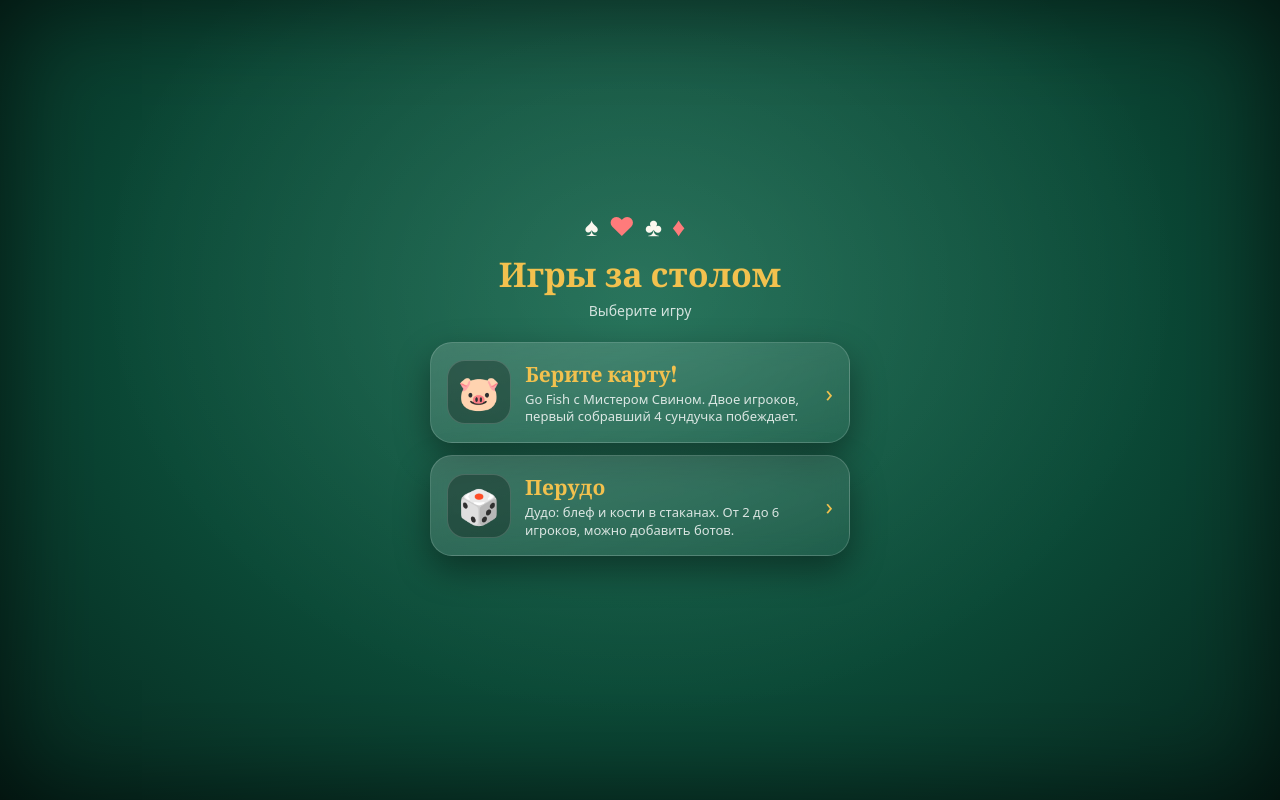
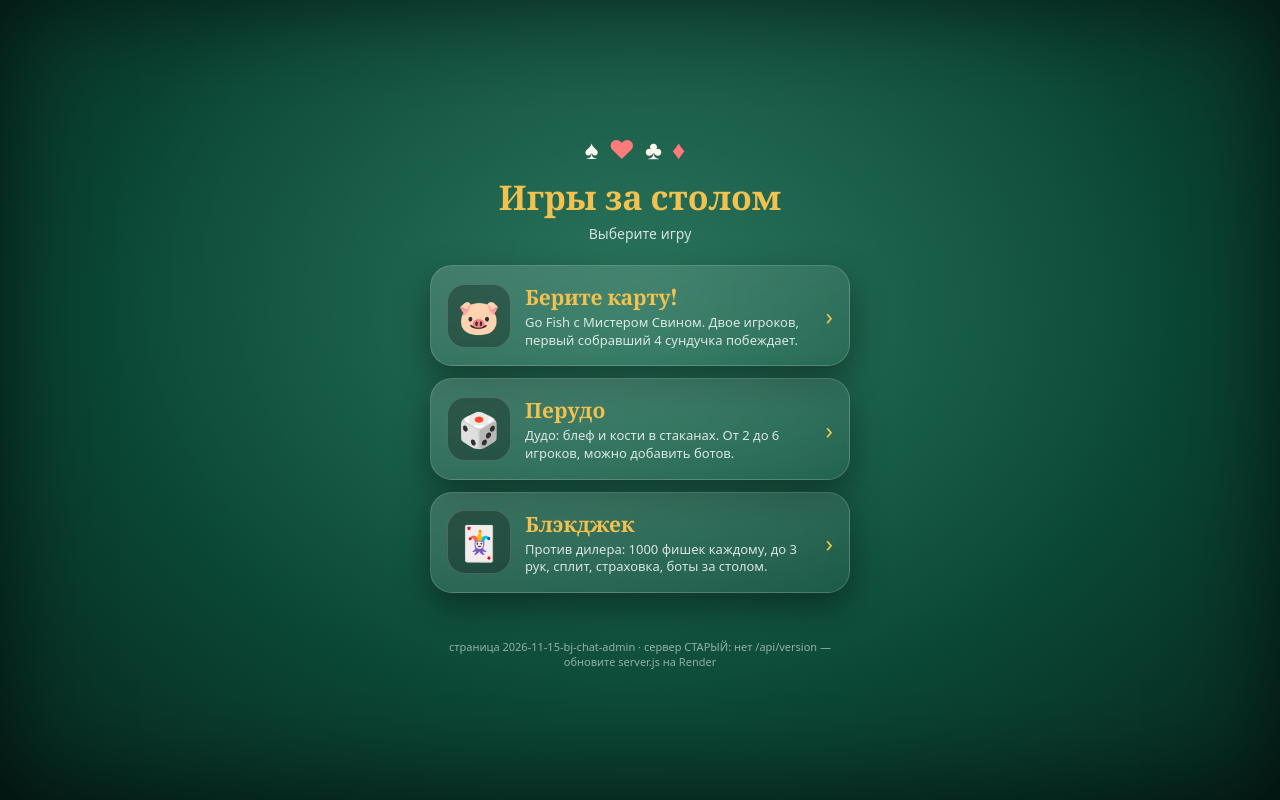
Before and after one commit to nkomputer26-png/gofish, a website: page public/index.html in a window 1280 px wide. Drawn offline with nearby package versions, Linux system fonts and the light colour scheme; no server answers.

Commit message:
Update index.html

```diff
--- a/public/index.html
+++ b/public/index.html
@@ -22,12 +22,14 @@ h1{font-family:var(--serif);font-weight:800;font-size:34px;color:var(--gold);mar
   background:linear-gradient(160deg,rgba(255,255,255,.16),rgba(255,255,255,.05));backdrop-filter:blur(10px);-webkit-backdrop-filter:blur(10px);box-shadow:0 14px 34px rgba(0,0,0,.4);cursor:pointer;text-decoration:none;
   transition:transform .15s,border-color .2s;animation:rise .6s both}
 .game:nth-of-type(2){animation-delay:.12s}
+.game:nth-of-type(3){animation-delay:.24s}
 .game:active{transform:scale(.97);border-color:var(--gold)}
 @keyframes rise{from{opacity:0;transform:translateY(24px)}}
 .ico{flex:none;width:64px;height:64px;border-radius:18px;display:flex;align-items:center;justify-content:center;font-size:34px;background:rgba(0,0,0,.28);border:1px solid var(--line)}
 .game b{display:block;font-family:var(--serif);font-size:21px;color:var(--gold)}
 .game span{display:block;font-size:13px;opacity:.82;margin-top:3px;line-height:1.35}
 .go{margin-left:auto;font-size:24px;color:var(--gold)}
+.ver{margin-top:10px;font-size:11px;opacity:.55}
 .msg{min-height:20px;margin-top:16px;color:#fca5a5;font-size:13px;font-weight:600}
 </style>
 </head>
@@ -46,16 +48,29 @@ h1{font-family:var(--serif);font-weight:800;font-size:34px;color:var(--gold);mar
     <div><b>Перудо</b><span>Дудо: блеф и кости в стаканах. От 2 до 6 игроков, можно добавить ботов.</span></div>
     <div class="go">›</div>
   </a>
+  <a class="game" href="/blackjack.html">
+    <div class="ico">🃏</div>
+    <div><b>Блэкджек</b><span>Против дилера: 1000 фишек каждому, до 3 рук, сплит, страховка, боты за столом.</span></div>
+    <div class="go">›</div>
+  </a>
   <div class="msg" id="msg"></div>
+  <div class="ver" id="ver"></div>
 </div>
 <script>
+(function(){
+  // Версия: страница (эта) и сервер. Если сервер «старый» — на Render не обновились файлы.
+  var PAGE='2026-11-15-bj-chat-admin',ver=document.getElementById('ver');
+  fetch('/api/version',{cache:'no-store'}).then(function(r){return r.ok?r.json():Promise.reject()}).then(function(d){
+    ver.textContent='страница '+PAGE+' · сервер '+d.version+(d.version===PAGE?' ✓':' (версии не совпадают)');
+  }).catch(function(){ver.textContent='страница '+PAGE+' · сервер СТАРЫЙ: нет /api/version — обновите server.js на Render';});
+})();
 (function(){
   // Ссылка вида /?room=1234 — узнаём игру по коду комнаты и сразу отправляем игрока в неё
   var q=new URLSearchParams(location.search).get('room');
   if(!q||!/^\d{4}$/.test(q))return;
   document.getElementById('sub').textContent='Подключаемся к комнате '+q+'…';
   fetch('/api/room/'+q).then(function(r){return r.ok?r.json():Promise.reject()}).then(function(d){
-    location.replace((d.game==='perudo'?'/perudo.html':'/fish.html')+'?room='+q);
+    location.replace(({perudo:'/perudo.html',blackjack:'/blackjack.html'}[d.game]||'/fish.html')+'?room='+q);
   }).catch(function(){
     document.getElementById('sub').textContent='Выберите игру';
     document.getElementById('msg').textContent='Комната '+q+' не найдена или уже закрыта';
```
